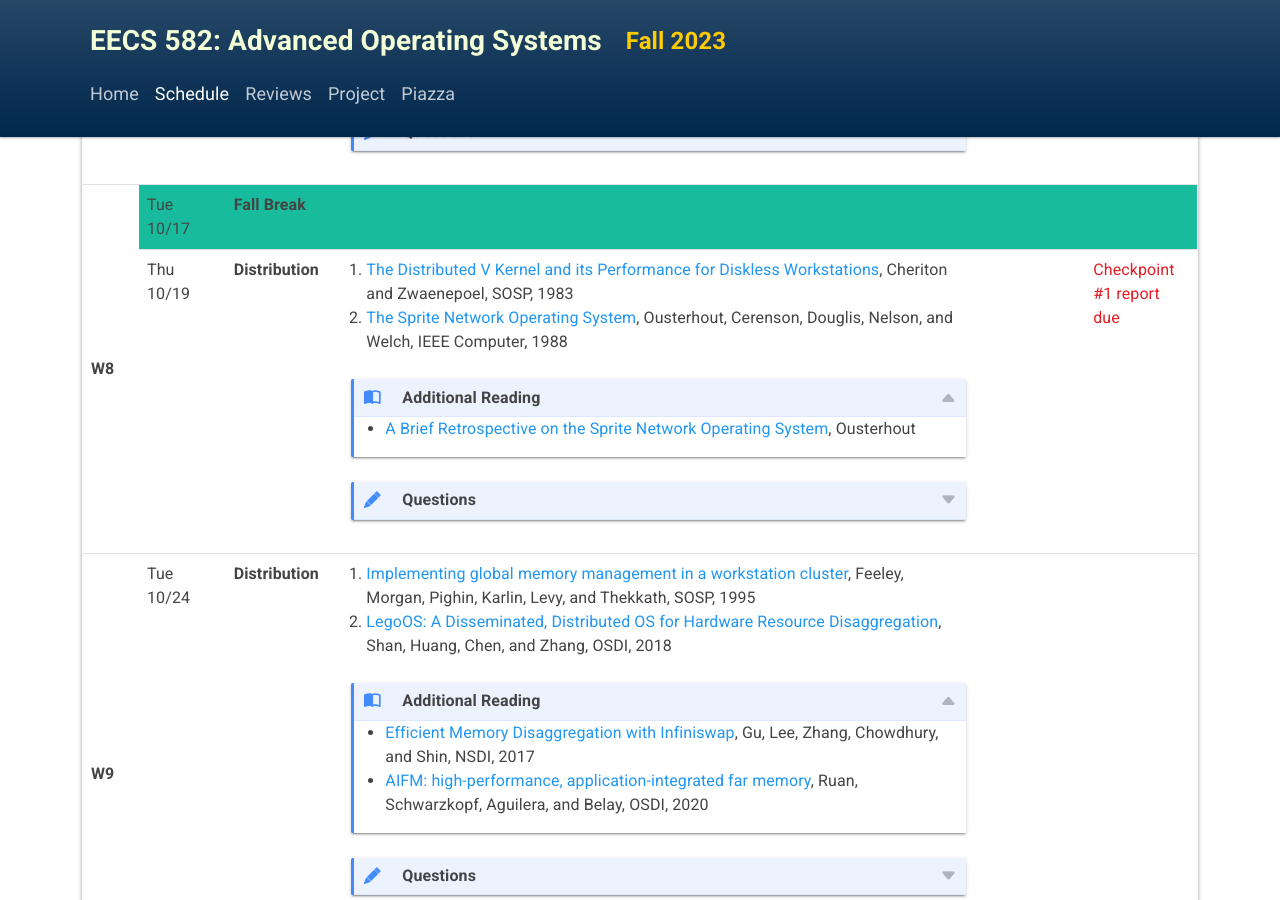
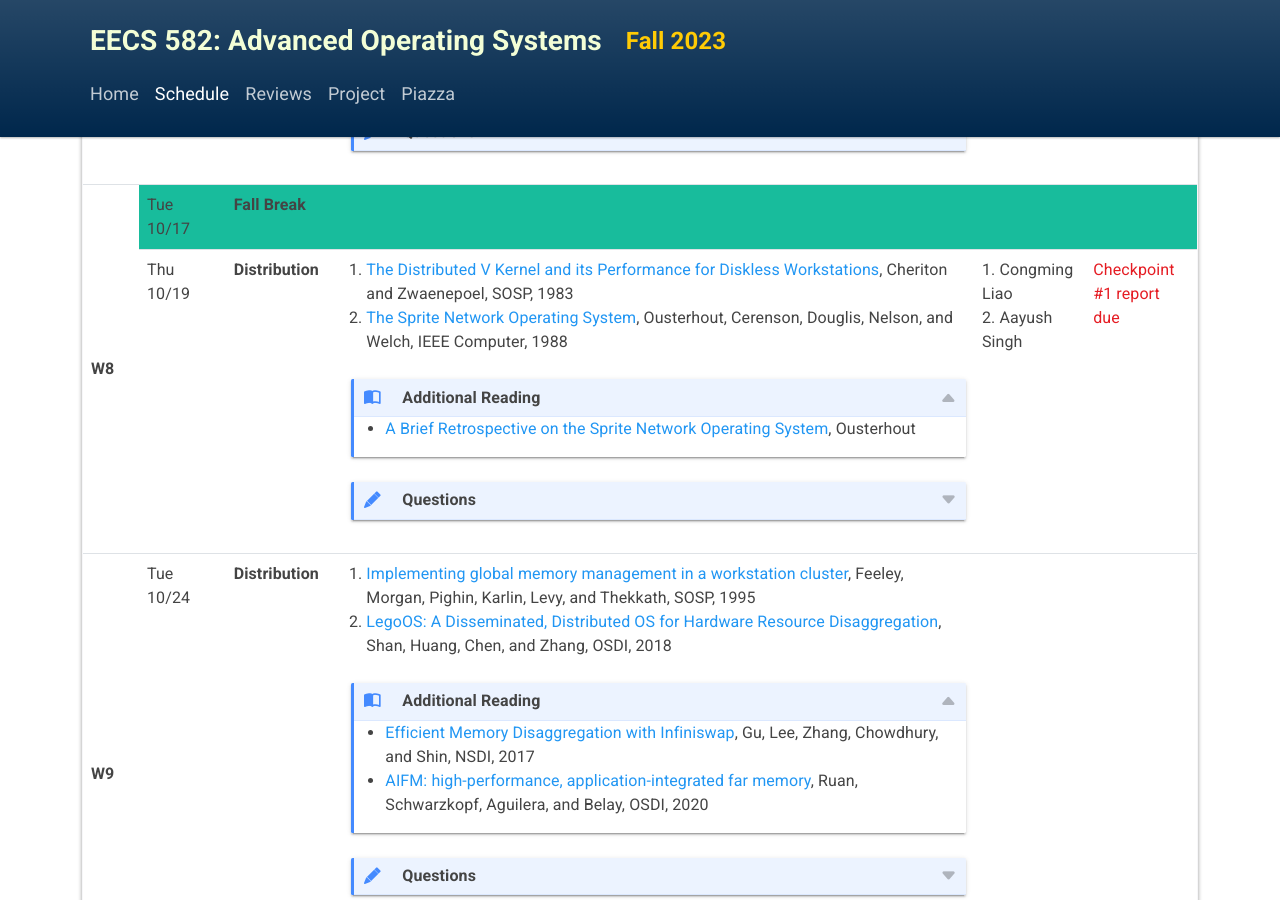
Before and after one commit to eecs582/eecs582.github.io, a Jekyll site: the page built from schedule.html, in a window 1280 px wide and 900 px high, scrolled down 4553 px. Built offline with Jekyll 4.4.1, drawn with Linux system fonts in a browser that asks for light colours.

Commit message:
update schedule

```diff
--- a/schedule.html
+++ b/schedule.html
@@ -461,7 +461,7 @@ layout: schedule
           </p>
         </details>
       </td>
-      <td></td>
+      <td>1. Congming Liao<br>2. Aayush Singh</td>
       <td><span class="text-danger">Checkpoint #1 report due</span></td>
     </tr>
     <tr>
```
